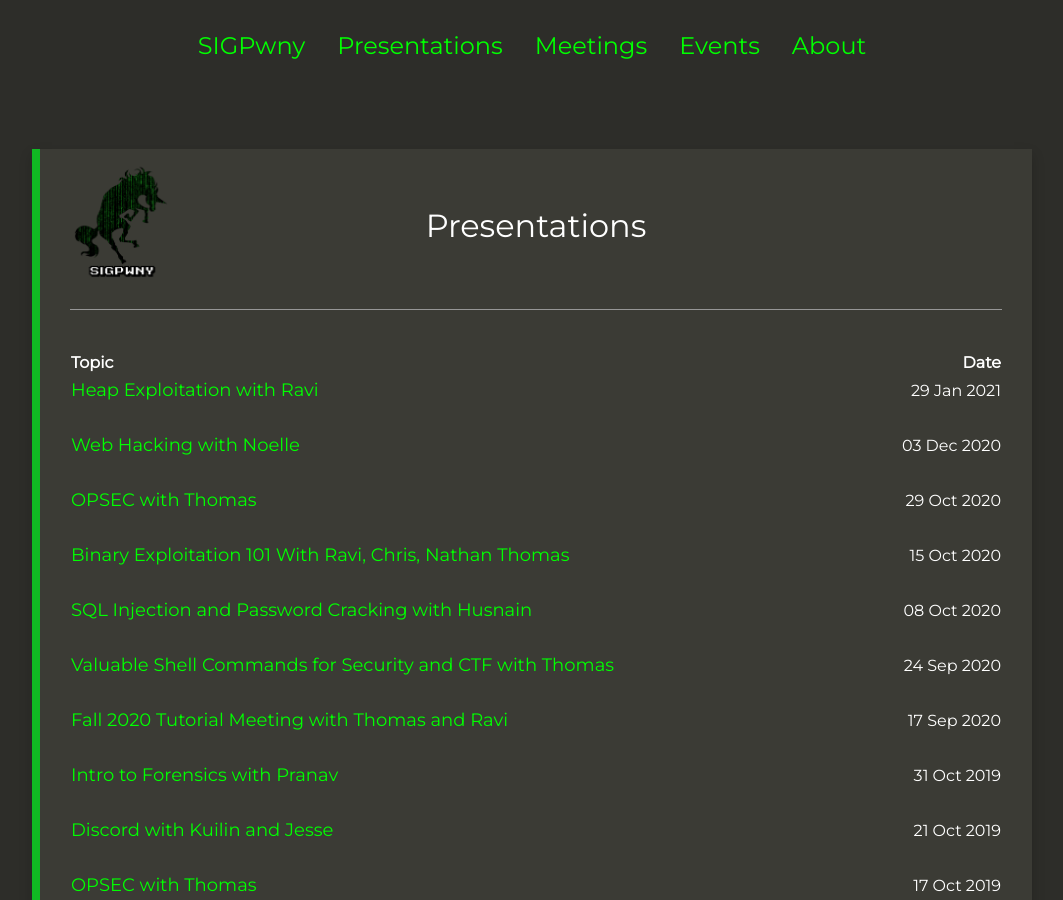
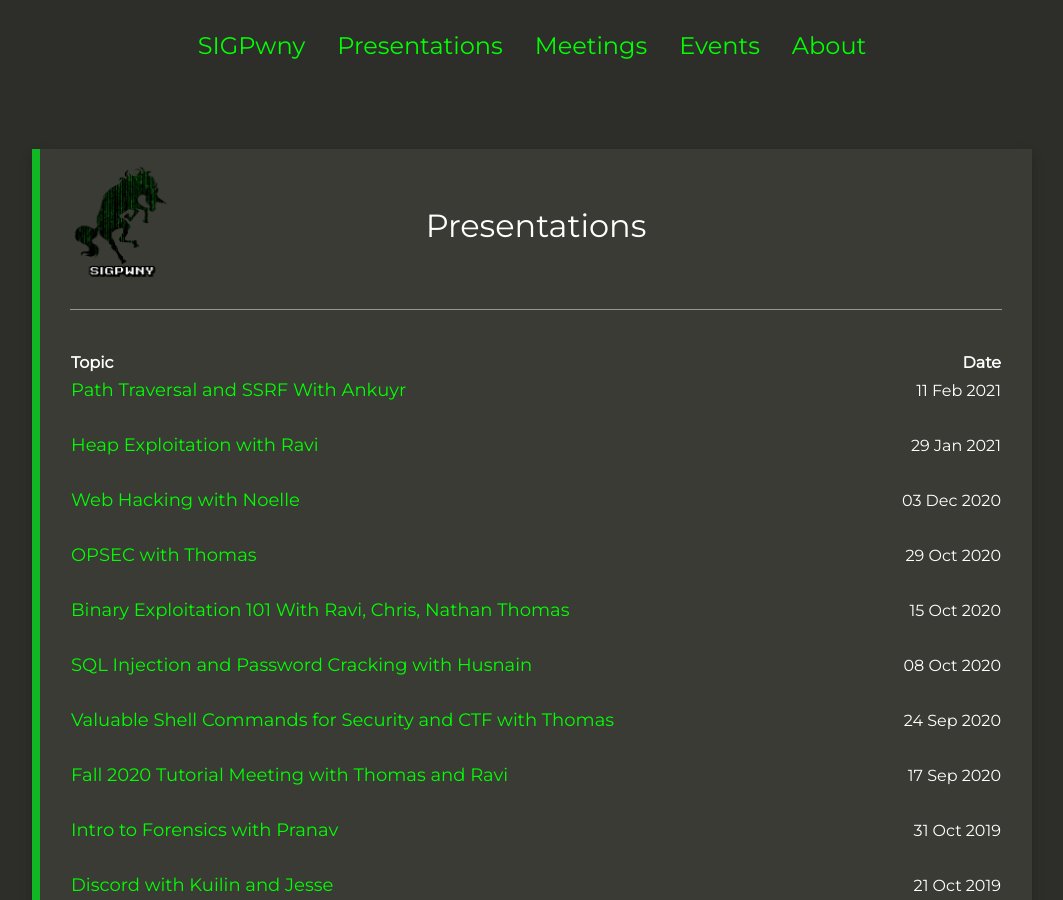
Before and after one commit to sigpwny/sigpwny.github.io-archive, a Jekyll site: the page built from presentation.md, in a window 1280 px wide and 900 px high. Shown: the whole window, without its empty margins (108-1171 px from the left). Built offline with Jekyll 4.4.1, drawn with Linux system fonts in a browser that asks for light colours; nearby versions of some CDN libraries.

Commit message:
About and Presentation

```diff
--- a/presentation.md
+++ b/presentation.md
@@ -2,6 +2,11 @@
 layout: page
 title: Presentations
 presentations: [
+  {
+    link: "https://docs.google.com/presentation/d/1AINmKI21pyh-rOMkLmXm_5nqzNbL8YO6XNZX2Q1b420/",
+    title: "Path Traversal and SSRF With Ankuyr",
+    date: "2021-02-11",
+  },
   {
     link: "https://drive.google.com/file/d/13EkyNgQuERUNaDrhUu-K6nTfm5oYzBE9/view?usp=sharing",
     title: "Heap Exploitation with Ravi",
```
Also changed, not shown: about.md (+5 -0 lines).
